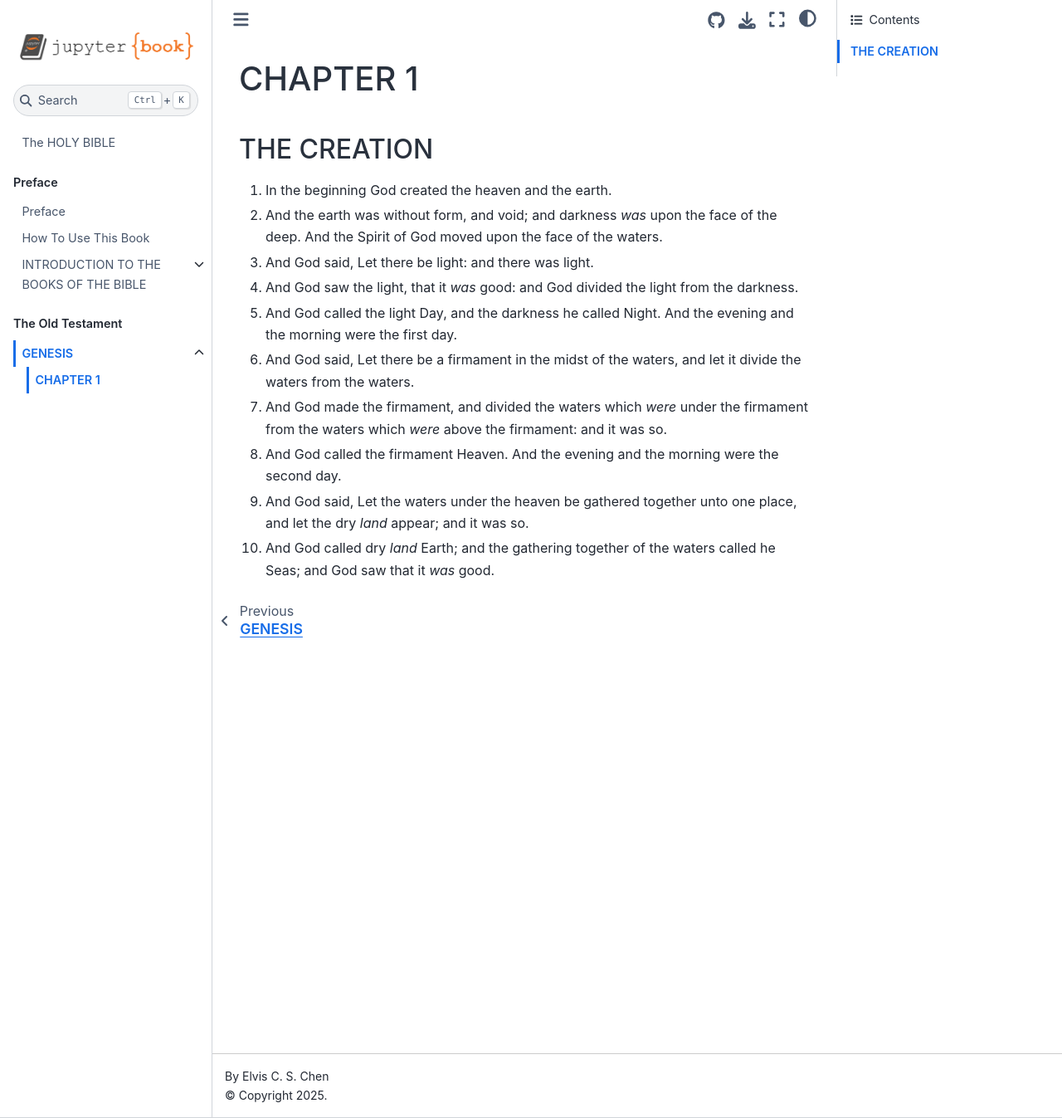
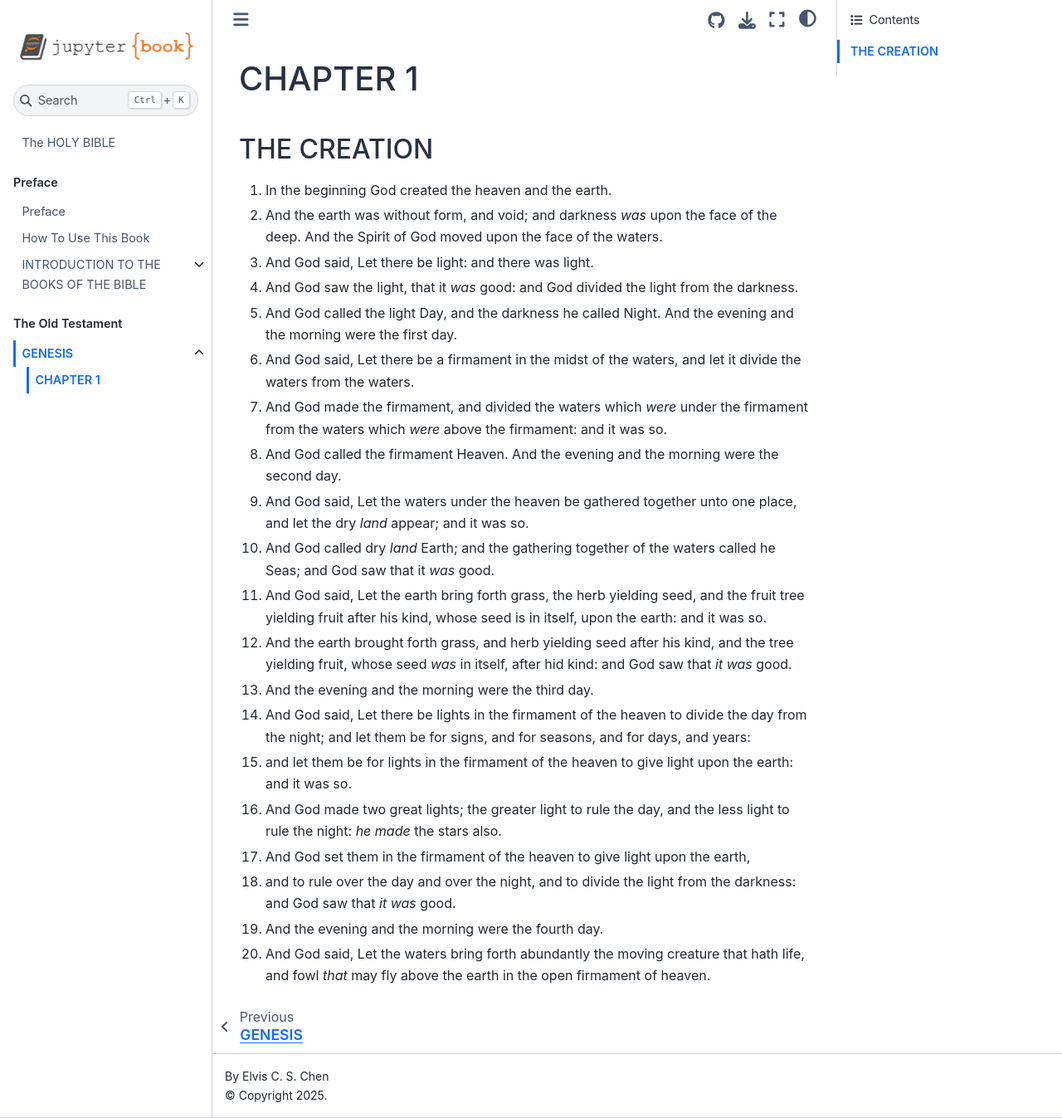
Before and after one commit to cheneuwo/Bible-in-Markdown, a Jupyter Book: the page built from docs/The_Old_Testament/Genesis/Chapter_001.md, in a window 1280 px wide and 1347 px high. Shown: the whole window at 83% size. Built offline with Jupyter Book 1.0.4 settings and Sphinx 7.4.7 and the Sphinx Book theme 1.1.4, drawn with Linux system fonts in a browser that asks for light colours.

Commit message:
Update Chapter_001.md

```diff
--- a/docs/The_Old_Testament/Genesis/Chapter_001.md
+++ b/docs/The_Old_Testament/Genesis/Chapter_001.md
@@ -12,3 +12,13 @@
 1. And God called the firmament Heaven. And the evening and the morning were the second day.
 1. And God said, Let the waters under the heaven be gathered together unto one place, and let the dry *land* appear; and it was so.
 1. And God called dry *land* Earth; and the gathering together of the waters called he Seas; and God saw that it *was* good.
+1. And God said, Let the earth bring forth grass, the herb yielding seed, and the fruit tree yielding fruit after his kind, whose seed is in itself, upon the earth: and it was so.
+1. And the earth brought forth grass, and herb yielding seed after his kind, and the tree yielding fruit, whose seed *was* in itself, after hid kind: and God saw that *it was* good.
+1. And the evening and the morning were the third day.
+1. And God said, Let there be lights in the firmament of the heaven to divide the day from the night; and let them be for signs, and for seasons, and for days, and years:
+1. and let them be for lights in the firmament of the heaven to give light upon the earth: and it was so.
+1. And God made two great lights; the greater light to rule the day, and the less light to rule the night: *he made* the stars also.
+1. And God set them in the firmament of the heaven to give light upon the earth,
+1. and to rule over the day and over the night, and to divide the light from the darkness: and God saw that *it was* good.
+1. And the evening and the morning were the fourth day.
+1. And God said, Let the waters bring forth abundantly the moving creature that hath life, and fowl *that* may fly above the earth in the open firmament of heaven.
```
